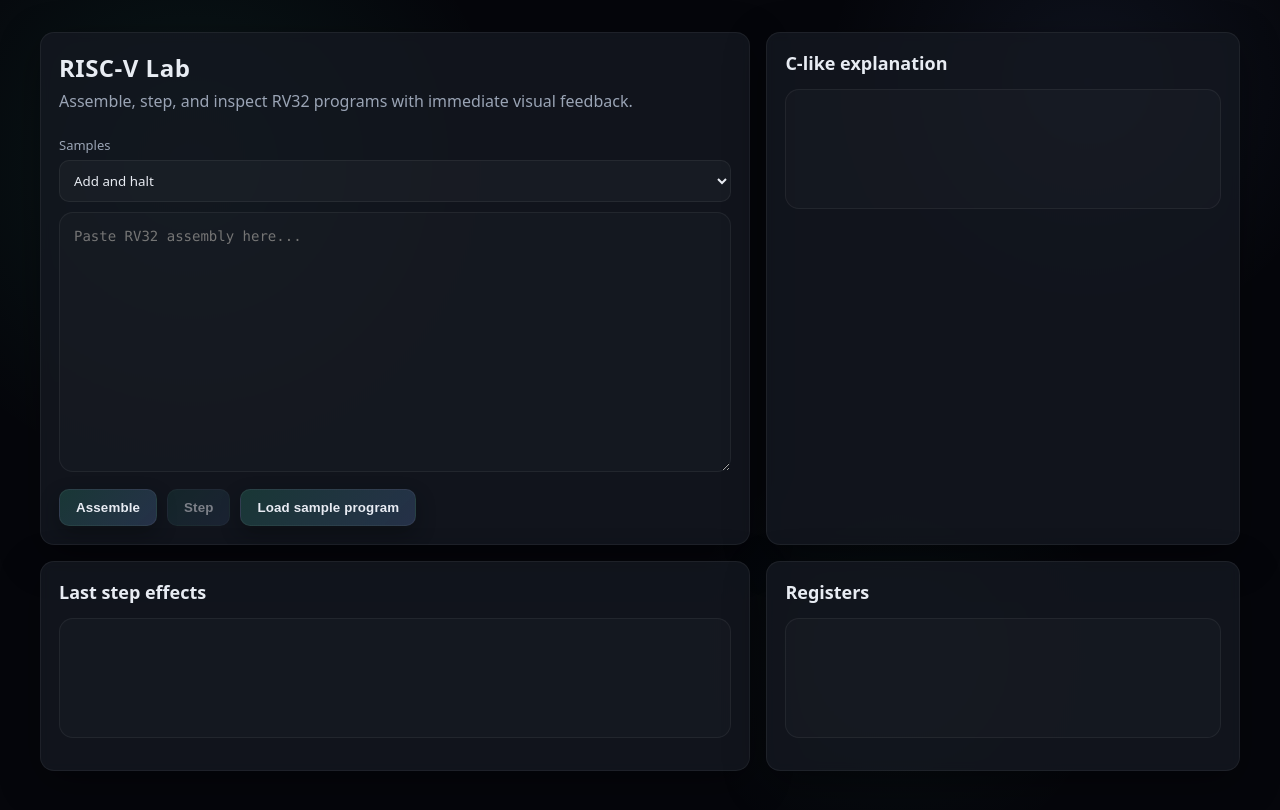
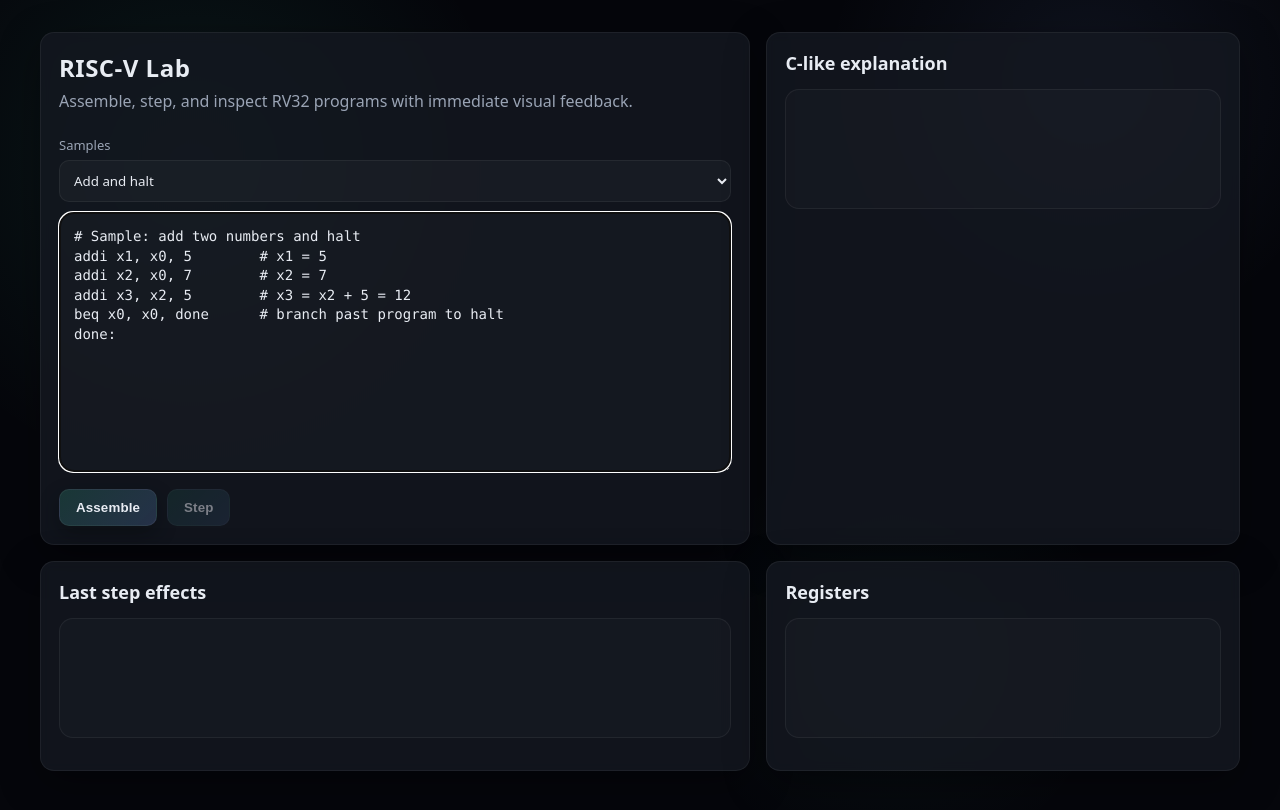
Before and after one commit to sseth30/riscvsim, a website built with Vite: page frontend/index.html in a window 1280 px wide. Built offline with nearby package versions, Linux system fonts and the light colour scheme; no server answers.

Commit message:
bugfixing frontend

```diff
--- a/frontend/index.html
+++ b/frontend/index.html
@@ -153,7 +153,6 @@
         <div class="actions">
           <button id="assemble">Assemble</button>
           <button id="step" disabled>Step</button>
-          <button id="loadSample">Load sample program</button>
         </div>
       </section>
 
--- a/frontend/src/main.ts
+++ b/frontend/src/main.ts
@@ -87,7 +87,6 @@ window.addEventListener("DOMContentLoaded", () => {
   const assembleBtn = document.getElementById("assemble") as HTMLButtonElement;
   const stepBtn = document.getElementById("step") as HTMLButtonElement;
   const sourceEl = document.getElementById("source") as HTMLTextAreaElement;
-  const loadSampleBtn = document.getElementById("loadSample") as HTMLButtonElement;
 
   const clikeEl = document.getElementById("clike") as HTMLElement;
   const effectsEl = document.getElementById("effects") as HTMLElement;
@@ -164,8 +163,7 @@ window.addEventListener("DOMContentLoaded", () => {
     jalLwSw: [
       "# Sample: jal/jalr with lw/sw round trip",
       "addi x5, x0, 0x100      # buffer addr",
-      "lui  x6, 0x12345        # x6 = 0x12345000",
-      "addi x6, x6, 0x678      # x6 = 0x12345678",
+      "addi x6, x0, 0x123      # value to store (fits in addi)",
       "sw   x6, 0(x5)          # store word",
       "jal  ra, load_back      # call",
       "addi x10, x7, 0         # copy after return",
@@ -202,9 +200,12 @@ window.addEventListener("DOMContentLoaded", () => {
     sourceEl.focus();
   }
 
-  loadSampleBtn.onclick = () => {
+  sampleSelect.onchange = () => {
     loadSample(sampleSelect.value || "simpleAdd");
   };
+
+  // Load default sample on first render
+  loadSample(sampleSelect.value || "simpleAdd");
 
   assembleBtn.onclick = async () => {
     effectsEl.textContent = "";
```
